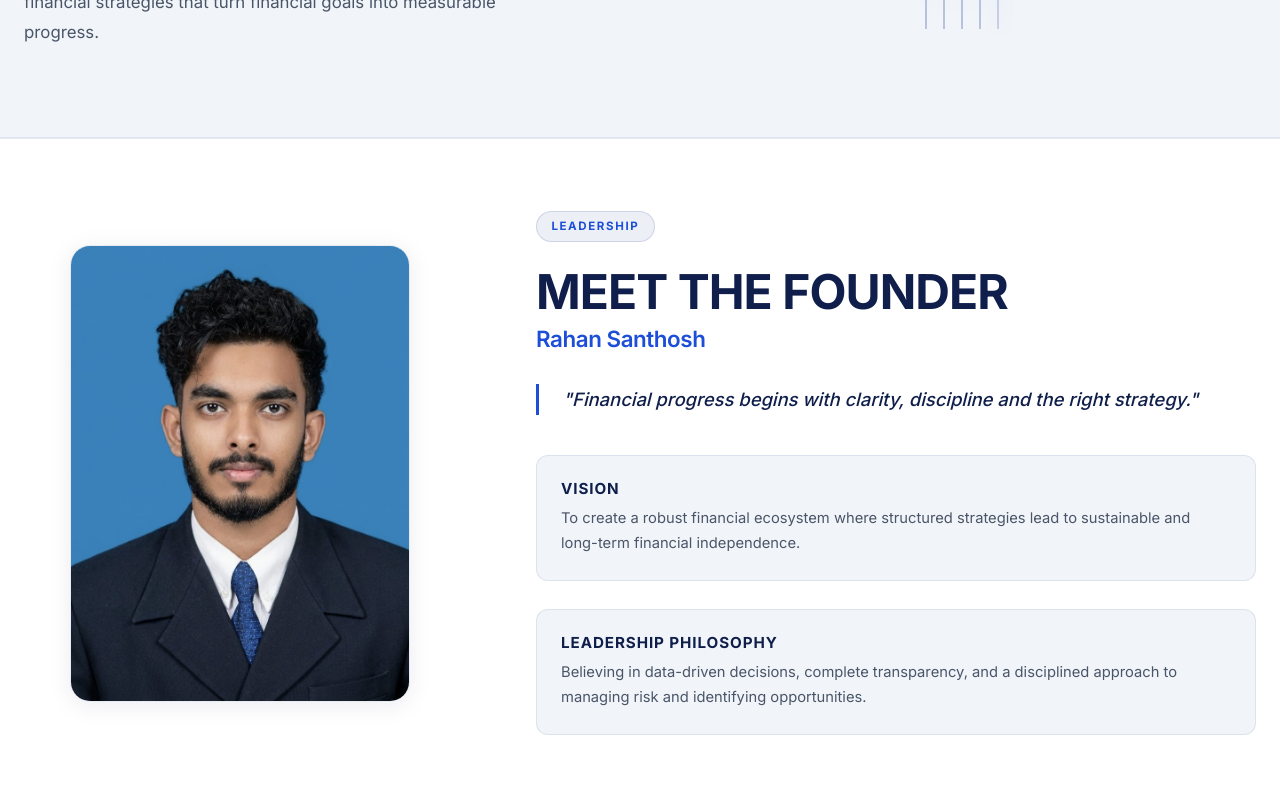
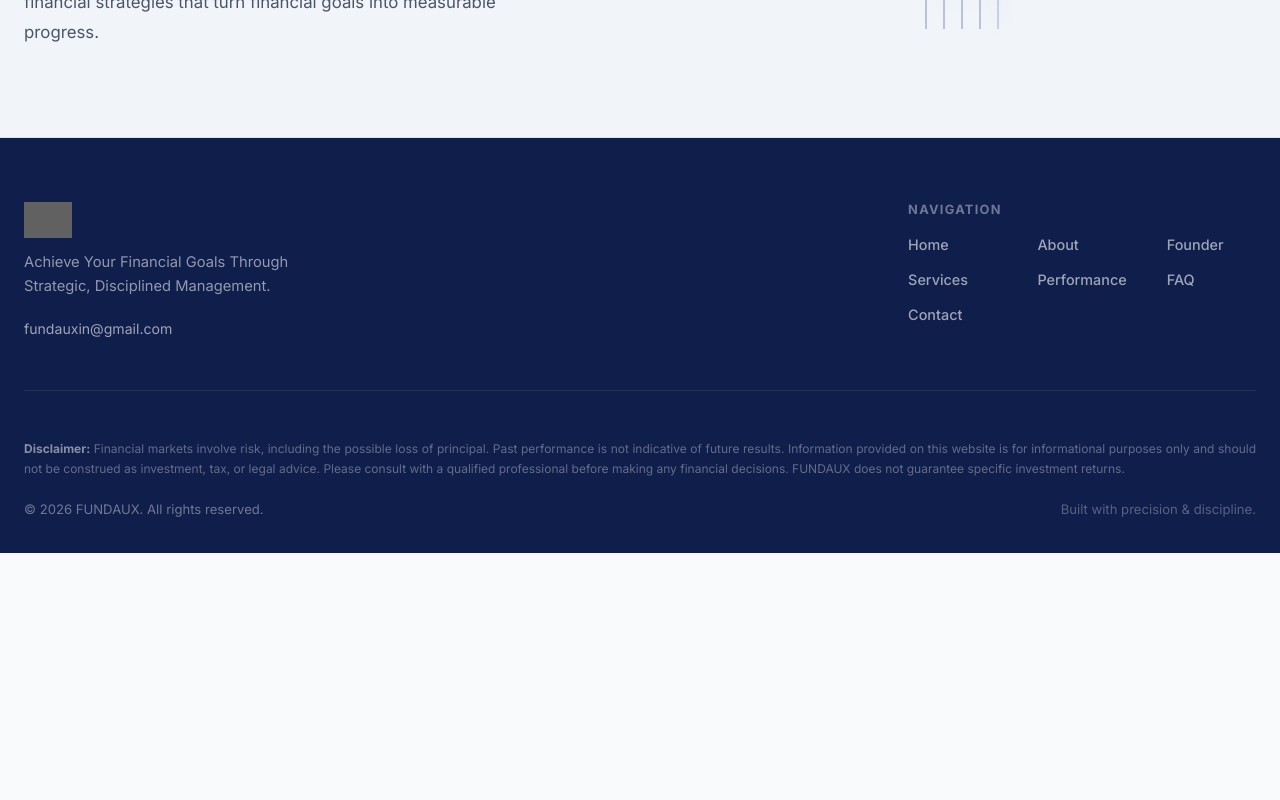
Before and after one commit to rahan-ux/portfolio, a Next.js app: page /about in a window 1280 px wide. Shown: the part 1240-2040 px from the top of the page. After the commit the page ends 1793 px from the top, so only its background shows below. Built offline with nearby package versions, Linux system fonts and the light colour scheme; grey boxes are pictures that could not be loaded.

Commit message:
Remove Founder section from the main company website About page

```diff
--- a/app/about/page.tsx
+++ b/app/about/page.tsx
@@ -1,7 +1,6 @@
 import type { Metadata } from "next";
 import Navbar from "@/components/Navbar";
 import About from "@/components/About";
-import Founder from "@/components/Founder";
 import Footer from "@/components/Footer";
 
 export const metadata: Metadata = {
@@ -46,7 +45,6 @@ export default function AboutPage() {
         </div>
 
         <About />
-        <Founder />
       </main>
       <Footer />
     </>
```
Also changed, not shown: 1 other file (tests, documents, lock files or other folders).
